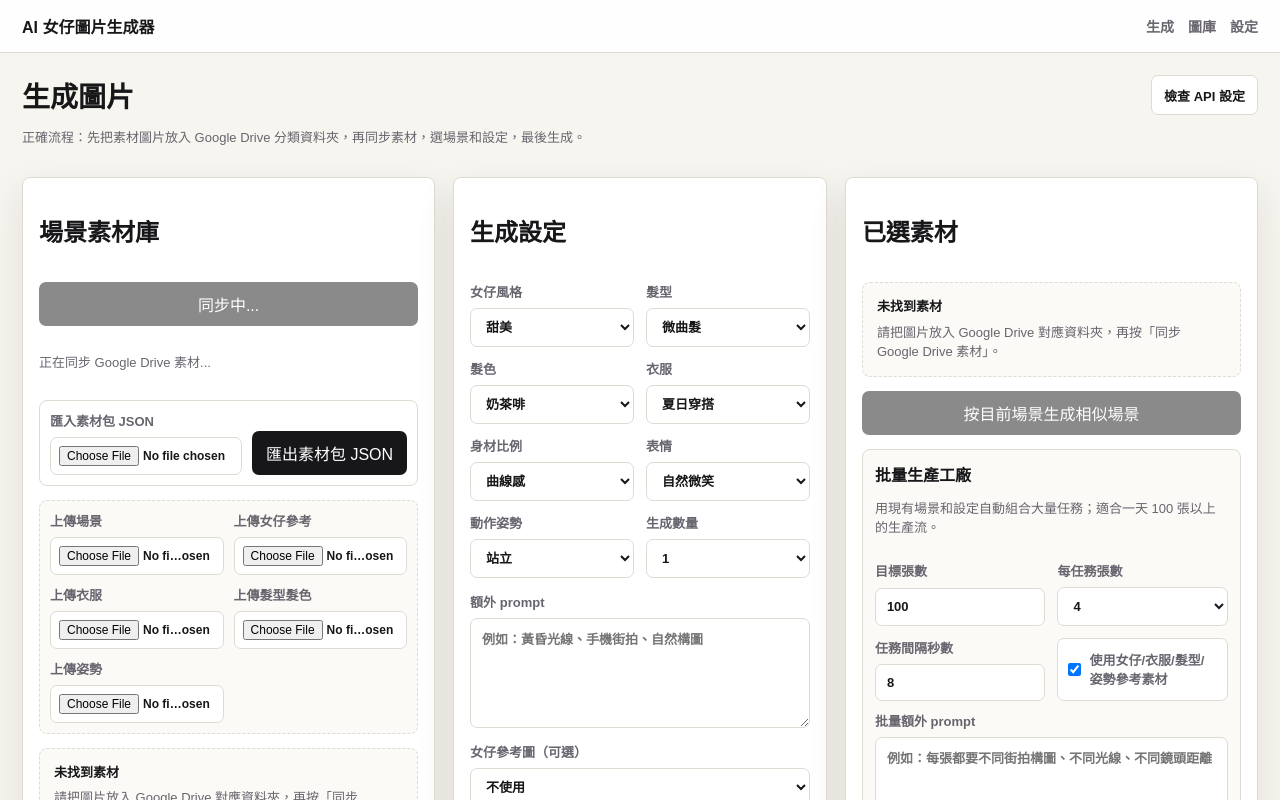
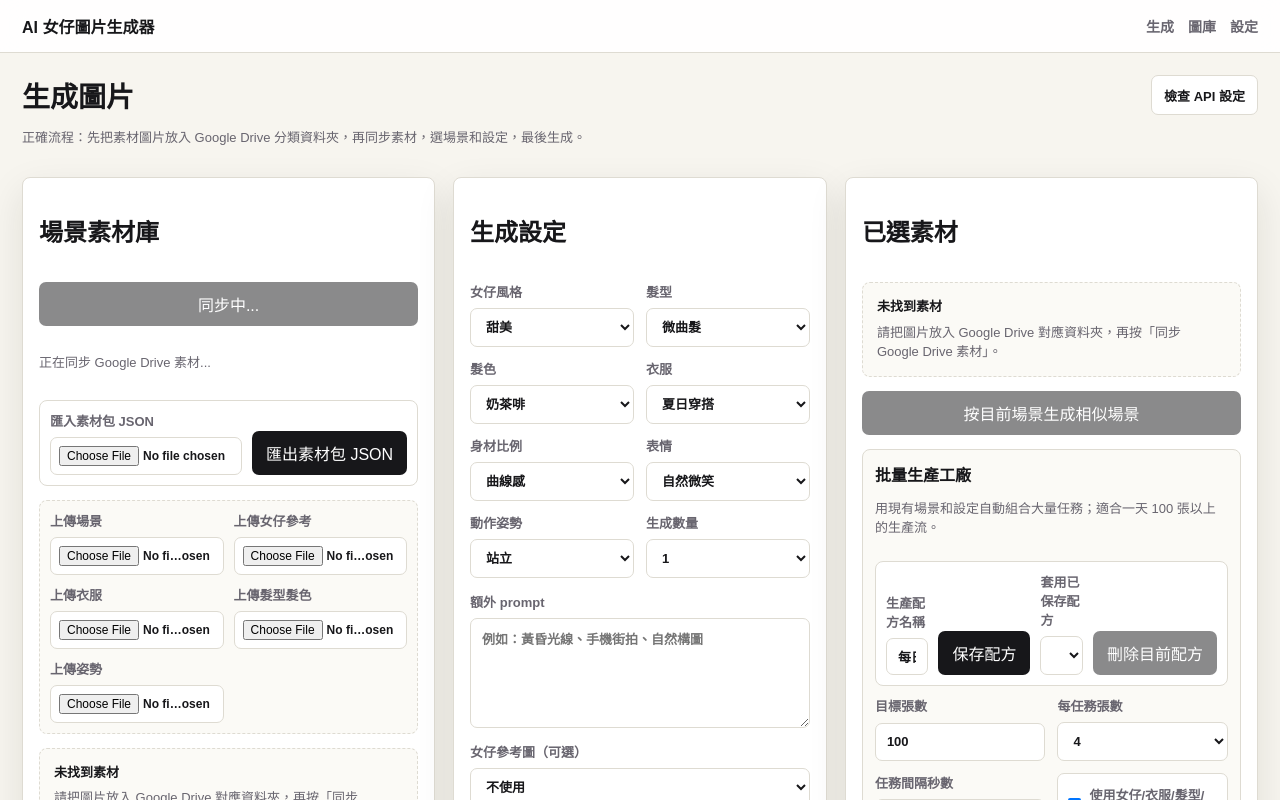
Before and after one commit to PANDORASPA/hkkeke, a Next.js app: page /generate in a window 1280 px wide. Shown: the top 800 px of the page. Built offline with nearby package versions, Linux system fonts and the light colour scheme.

Commit message:
Add batch factory recipes

```diff
--- a/app/generate/page.tsx
+++ b/app/generate/page.tsx
@@ -46,6 +46,23 @@ type SceneVariation = {
 type QueueJob = LocalQueueJob;
 type QueueJobStatus = LocalQueueJob["status"];
 
+type FactorySettings = {
+  targetImages: string;
+  imagesPerJob: string;
+  queueDelaySeconds: string;
+  useReferenceAssets: boolean;
+  extraPrompt: string;
+};
+
+type FactoryRecipe = {
+  id: string;
+  name: string;
+  createdAt: string;
+  settings: FactorySettings;
+};
+
+const FACTORY_RECIPES_KEY = "ai-girl-generator.factory-recipes";
+
 const emptyAssets: AssetsByCategory = {
   scene: [],
   girl: [],
@@ -82,13 +99,15 @@ export default function GeneratePage() {
     count: "1",
     extraPrompt: ""
   });
-  const [factory, setFactory] = useState({
+  const [factory, setFactory] = useState<FactorySettings>({
     targetImages: "100",
     imagesPerJob: "4",
     queueDelaySeconds: "8",
     useReferenceAssets: true,
     extraPrompt: ""
   });
+  const [factoryRecipeName, setFactoryRecipeName] = useState("每日 100 張");
+  const [factoryRecipes, setFactoryRecipes] = useState<FactoryRecipe[]>([]);
   const [generating, setGenerating] = useState(false);
   const [generatingScene, setGeneratingScene] = useState(false);
   const [sceneVariation, setSceneVariation] = useState<SceneVariation | null>(null);
@@ -104,6 +123,7 @@ export default function GeneratePage() {
   useEffect(() => {
     fetchAssets();
     restoreQueue();
+    loadFactoryRecipes();
   }, []);
 
   async function restoreQueue() {
@@ -125,6 +145,48 @@ export default function GeneratePage() {
     } catch (error) {
       setStatus(error instanceof Error ? error.message : "讀取列隊失敗。");
     }
+  }
+
+  function loadFactoryRecipes() {
+    try {
+      const raw = window.localStorage.getItem(FACTORY_RECIPES_KEY);
+      const parsed = raw ? JSON.parse(raw) : [];
+      if (Array.isArray(parsed)) setFactoryRecipes(parsed);
+    } catch {
+      setFactoryRecipes([]);
+    }
+  }
+
+  function persistFactoryRecipes(next: FactoryRecipe[]) {
+    setFactoryRecipes(next);
+    window.localStorage.setItem(FACTORY_RECIPES_KEY, JSON.stringify(next));
+  }
+
+  function saveFactoryRecipe() {
+    const name = factoryRecipeName.trim() || `生產配方 ${factoryRecipes.length + 1}`;
+    const recipe: FactoryRecipe = {
+      id: crypto.randomUUID(),
+      name,
+      createdAt: new Date().toISOString(),
+      settings: { ...factory }
+    };
+    persistFactoryRecipes([recipe, ...factoryRecipes.filter((item) => item.name !== name)]);
+    setFactoryRecipeName(name);
+    setStatus(`已保存批量生產配方：${name}`);
+  }
+
+  function loadFactoryRecipe(id: string) {
+    const recipe = factoryRecipes.find((item) => item.id === id);
+    if (!recipe) return;
+    setFactory(recipe.settings);
+    setFactoryRecipeName(recipe.name);
+    setStatus(`已套用批量生產配方：${recipe.name}`);
+  }
+
+  function deleteFactoryRecipe(id: string) {
+    const recipe = factoryRecipes.find((item) => item.id === id);
+    persistFactoryRecipes(factoryRecipes.filter((item) => item.id !== id));
+    setStatus(recipe ? `已刪除批量生產配方：${recipe.name}` : "已刪除批量生產配方。");
   }
 
   async function fetchAssets() {
@@ -642,6 +704,33 @@ export default function GeneratePage() {
               <strong>批量生產工廠</strong>
               <p className="muted">用現有場景和設定自動組合大量任務；適合一天 100 張以上的生產流。</p>
             </div>
+            <div className="recipe-tools">
+              <label>
+                生產配方名稱
+                <input
+                  value={factoryRecipeName}
+                  placeholder="例如：每日 100 張街拍"
+                  onChange={(event) => setFactoryRecipeName(event.target.value)}
+                />
+              </label>
+              <button type="button" onClick={saveFactoryRecipe}>保存配方</button>
+              <label>
+                套用已保存配方
+                <select value="" onChange={(event) => loadFactoryRecipe(event.target.value)}>
+                  <option value="">選擇配方</option>
+                  {factoryRecipes.map((recipe) => (
+                    <option value={recipe.id} key={recipe.id}>{recipe.name}</option>
+                  ))}
+                </select>
+              </label>
+              <button
+                type="button"
+                onClick={() => deleteFactoryRecipe(factoryRecipes.find((recipe) => recipe.name === factoryRecipeName)?.id || "")}
+                disabled={!factoryRecipes.some((recipe) => recipe.name === factoryRecipeName)}
+              >
+                刪除目前配方
+              </button>
+            </div>
             <div className="controls-grid">
               <label>
                 目標張數
--- a/app/globals.css
+++ b/app/globals.css
@@ -296,6 +296,17 @@ label {
   min-height: 84px;
 }
 
+.recipe-tools {
+  display: grid;
+  grid-template-columns: minmax(0, 1fr) auto minmax(0, 1fr) auto;
+  gap: 10px;
+  align-items: end;
+  padding: 10px;
+  border: 1px solid var(--line);
+  border-radius: 8px;
+  background: var(--panel);
+}
+
 .check-row {
   display: flex;
   align-items: center;
@@ -560,6 +571,7 @@ pre {
   .result-grid,
   .controls-grid,
   .manifest-tools,
+  .recipe-tools,
   .local-uploader {
     grid-template-columns: 1fr;
   }
```
Also changed, not shown: 1 other file (tests, documents, lock files or other folders).
